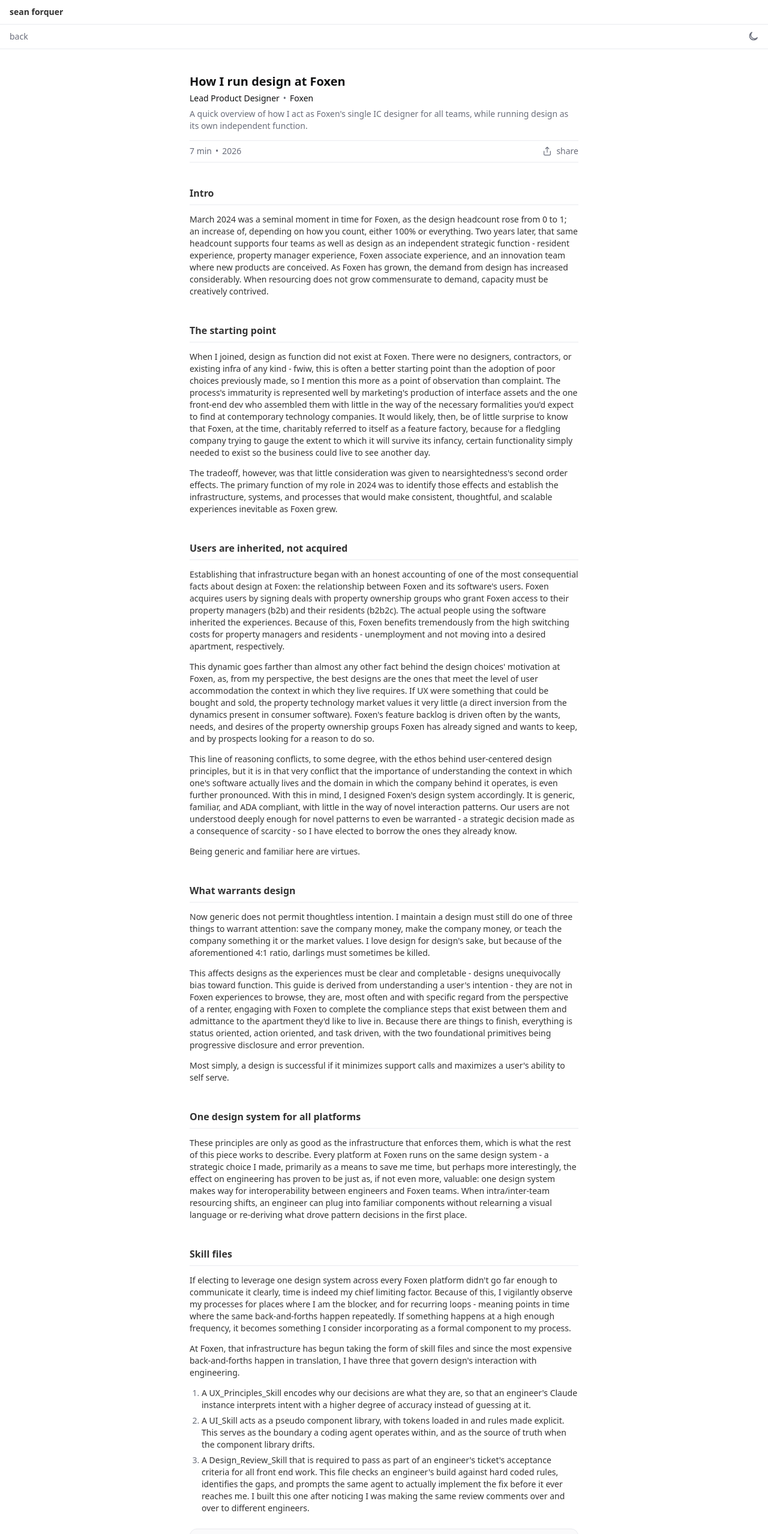
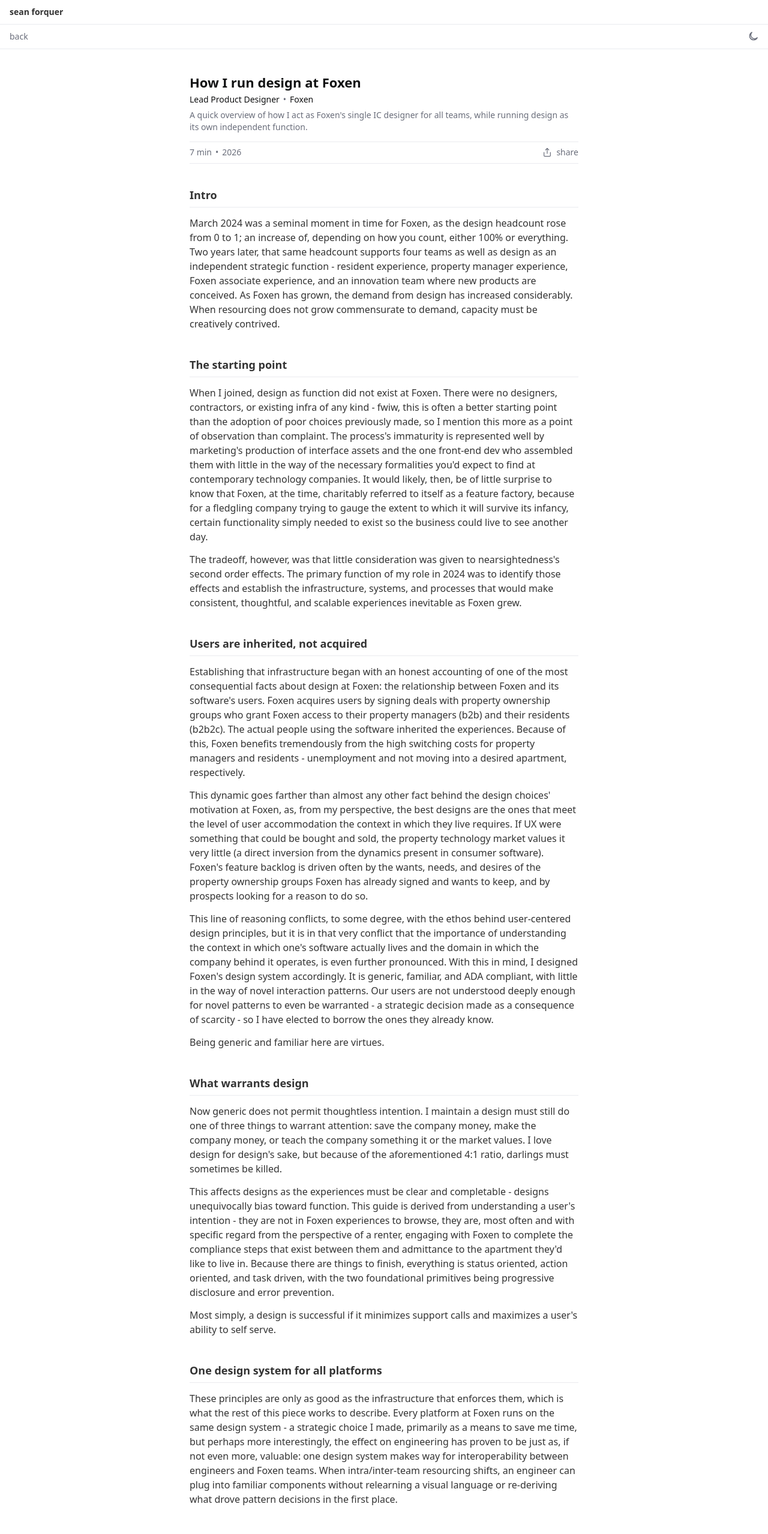
Before and after one commit to guser4579/seanfolio, a Next.js app: page /design-at-foxen in a window 1280 px wide. Shown: the top 2558 px of the page at 60% size. Built offline with nearby package versions, Linux system fonts and the light colour scheme.

Commit message:
preview(site): two-tier reading type - 16/24 article prose, chrome held at 14
Not for production until approved; parked on a preview branch.

Co-Authored-By: Claude Fable 5 <noreply@anthropic.com>
Claude-Session: https://claude.ai/code/session_01FYojYdfMNzh6MPmBdSsAJD

```diff
--- a/app/globals.css
+++ b/app/globals.css
@@ -156,6 +156,7 @@ h1.head, h2.head {
 }
 .card p { margin: 0; }
 .card p + p { margin-top: 14px; }
+.card p { font-size: 15px; line-height: 21px; }
 .card a { color: var(--link); text-decoration: underline; text-underline-offset: 2px; }
 .card a:hover { color: var(--title); }
 .card .head { margin-bottom: 10px; }
@@ -192,7 +193,7 @@ li.job { padding: 12px 0 14px; }
 .job .meta { color: var(--muted); margin: 2px 0 0; }
 
 /* ---------- case study ---------- */
-.study h1 { font-size: 20px; line-height: 28px; font-weight: 600; color: var(--title); margin: 0 0 4px; }
+.study h1 { font-size: 22px; line-height: 30px; font-weight: 600; color: var(--title); margin: 0 0 4px; }
 
 /* ---------- article hero (shared: case studies + thought pieces) ----------
    Structure: title -> primary metadata row -> divider -> secondary row
@@ -216,6 +217,9 @@ main.col > .article-hero + * { margin-top: 0; }
 .hero-primary .v { color: var(--title); font-weight: 400; }
 /* optional muted lede line below the primary row (how-i-work) */
 .article-hero .hero-lede { color: var(--muted); margin: 6px 0 0; }
+/* hero zone is chrome: hold 14/20 against the .study/.piece 16px prose rules
+   (also keeps the canvas-measured hero-rule margins valid) */
+.article-hero .hero-meta, .article-hero .hero-lede { font-size: 14px; line-height: 20px; }
 /* thought byline keeps its 12px gap below the lede/title */
 .article-hero .hero-byline { margin-top: 12px; }
 
@@ -261,7 +265,7 @@ main.col > .article-hero + * { margin-top: 0; }
 .frame img.natural { width: auto; max-width: 100%; margin: 0 auto; padding: 24px 0; }
 .study figcaption {
   text-align: center; font-style: italic; color: var(--muted);
-  font-size: 13px; margin-top: 10px;
+  font-size: 14px; margin-top: 10px;
 }
 .ph {
   display: flex; align-items: center; justify-content: center;
@@ -274,19 +278,19 @@ main.col > .article-hero + * { margin-top: 0; }
 .thesis {
   margin: 32px 0; padding: 2px 0 2px 20px;
   border-left: 5px solid var(--thesis-border);
-  color: var(--muted); font-size: 17px; line-height: 26px;
+  color: var(--muted); font-size: 18px; line-height: 28px;
 }
 
 .study h2 {
-  font-size: 16px; line-height: 22px; font-weight: 600; color: var(--body);
+  font-size: 18px; line-height: 24px; font-weight: 600; color: var(--body);
   margin: 44px 0 0; padding-bottom: 8px; border-bottom: 1px solid var(--line);
 }
 .study h2 + p { margin-top: 14px; }
-.study h3 { font-size: 14px; line-height: 20px; font-weight: 600; color: var(--body); margin: 24px 0 0; }
+.study h3 { font-size: 16px; line-height: 22px; font-weight: 600; color: var(--body); margin: 24px 0 0; }
 .study h3 + p { margin-top: 8px; }
-.study p { margin: 14px 0 0; }
+.study p { margin: 14px 0 0; font-size: 16px; line-height: 24px; }
 .study ul, .study ol { margin: 14px 0 0; padding-left: 20px; }
-.study li { margin-top: 6px; }
+.study li { margin-top: 6px; font-size: 16px; line-height: 24px; }
 .study li::marker { color: var(--muted); }
 .study .toolname { font-weight: 600; color: var(--title); }
 .formula { font-style: italic; color: var(--muted); }
@@ -396,13 +400,13 @@ a.skillfile-dl:hover { background: var(--btn-bg-hover); }
 .gate .err { margin: 10px 0 0; color: var(--error); }
 
 /* ---------- thought piece ---------- */
-.piece h1 { font-size: 20px; line-height: 28px; font-weight: 600; color: var(--title); margin: 0 0 8px; }
-.piece .lede { color: var(--muted); margin: 0 0 12px; }
-.piece h2 { font-size: 15px; line-height: 22px; font-weight: 600; color: var(--body); margin: 32px 0 0; }
+.piece h1 { font-size: 22px; line-height: 30px; font-weight: 600; color: var(--title); margin: 0 0 8px; }
+.piece .lede { color: var(--muted); margin: 0 0 12px; font-size: 16px; line-height: 24px; }
+.piece h2 { font-size: 17px; line-height: 24px; font-weight: 600; color: var(--body); margin: 32px 0 0; }
 .piece h2 + p { margin-top: 10px; }
-.piece p { margin: 14px 0 0; }
+.piece p { margin: 14px 0 0; font-size: 16px; line-height: 24px; }
 .piece ul { margin: 14px 0 0; padding-left: 20px; }
-.piece li { margin-top: 6px; }
+.piece li { margin-top: 6px; font-size: 16px; line-height: 24px; }
 .piece li::marker { color: var(--muted); }
 
 /* ---------- contact modal ---------- */
```
